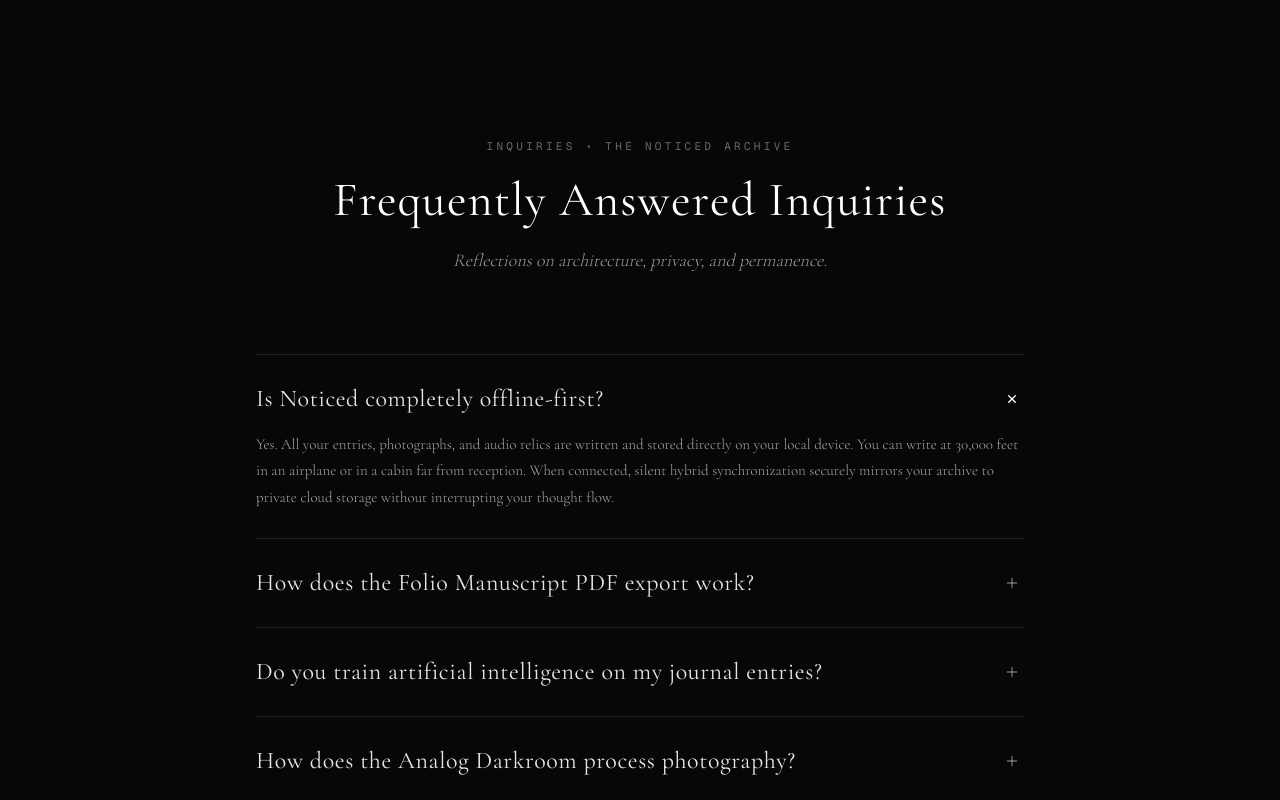
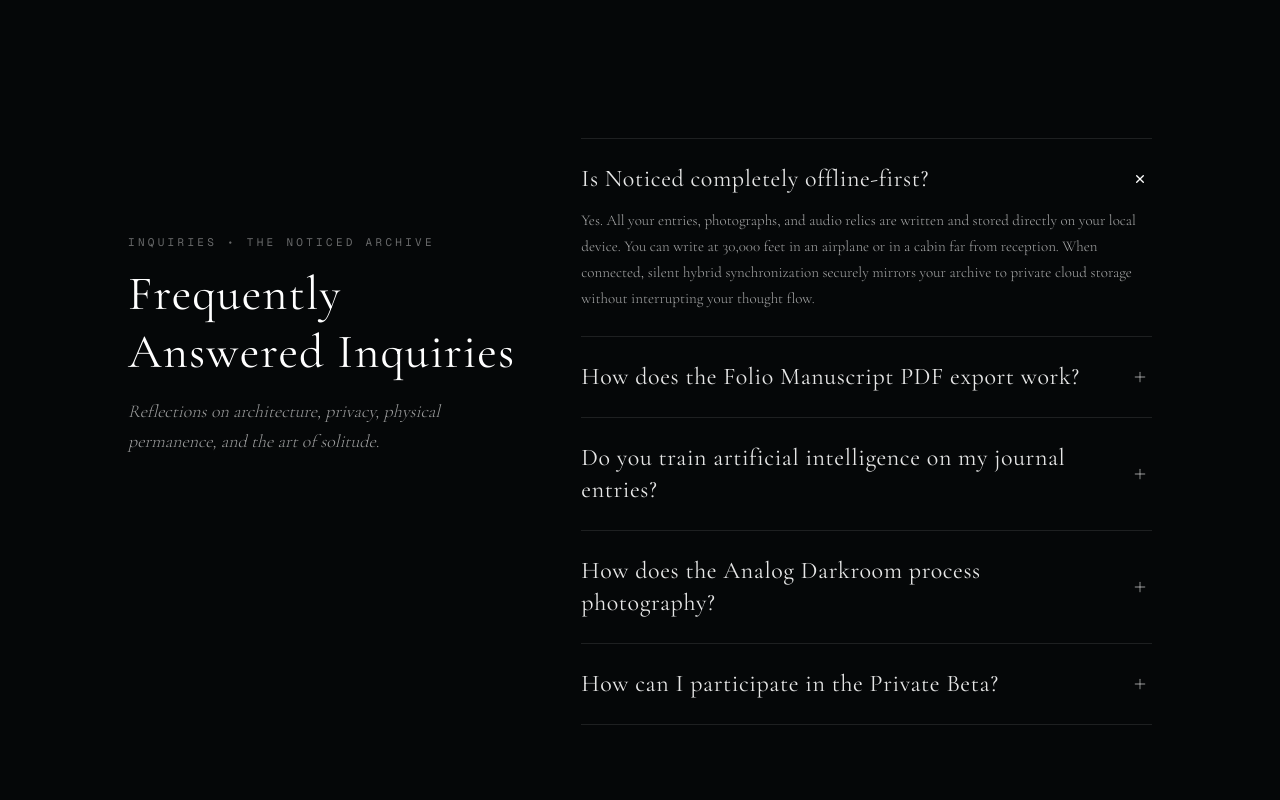
Before and after one commit to callipolis-inc/noticed-web, a Next.js app: page / in a window 1280 px wide. Shown: the part 3540-4340 px from the top of the page. Built offline with nearby package versions, Linux system fonts and the light colour scheme.

Commit message:
feat: refactor FAQ section into elegant two-column layout

```diff
--- a/src/components/FaqSection.tsx
+++ b/src/components/FaqSection.tsx
@@ -49,32 +49,35 @@
   return (
     <section className="relative w-full bg-[#050708] text-white py-24 sm:py-36 px-4 sm:px-8 md:px-14 flex flex-col items-center justify-center overflow-hidden select-none">
 
-      {/* 1. SECTION HEADER */}
+      {/* 1. TWO-COLUMN FAQ CONTAINER */}
+      <div className="w-full max-w-5xl grid grid-cols-1 lg:grid-cols-12 gap-10 lg:gap-16 items-start">
+
+        {/* LEFT COLUMN: Section Title & Narrative */}
         <motion.div
           initial={{ opacity: 0, y: 16 }}
           whileInView={{ opacity: 1, y: 0 }}
           viewport={{ once: true, margin: "-80px" }}
           transition={{ duration: 0.9 }}
-        className="max-w-2xl text-center mb-16 sm:mb-20 px-4"
+          className="lg:col-span-5 lg:sticky lg:top-24 space-y-4"
         >
-        <span className="font-mono text-[10px] sm:text-[11px] uppercase tracking-[0.3em] text-white/40 block mb-4">
+          <span className="font-mono text-[10px] sm:text-[11px] uppercase tracking-[0.3em] text-white/40 block">
             Inquiries &bull; The Noticed Archive
           </span>
-        <h2 className="font-[family-name:var(--font-cormorant)] text-3xl sm:text-4xl md:text-5xl font-normal leading-[1.25] text-white tracking-wide mb-4">
+          <h2 className="font-[family-name:var(--font-cormorant)] text-3xl sm:text-4xl md:text-5xl font-normal leading-[1.2] text-white tracking-wide">
             Frequently Answered Inquiries
           </h2>
-        <p className="font-[family-name:var(--font-cormorant)] text-base sm:text-lg text-white/60 font-light italic">
-          Reflections on architecture, privacy, and permanence.
+          <p className="font-[family-name:var(--font-cormorant)] text-base sm:text-lg text-white/60 font-light italic leading-relaxed">
+            Reflections on architecture, privacy, physical permanence, and the art of solitude.
           </p>
         </motion.div>
 
-      {/* 2. SLENDER ACCORDION CONTAINER (NO GLASS, RAW HAIRLINE RULES) */}
-      <div className="w-full max-w-3xl divide-y divide-white/10 border-y border-white/10">
+        {/* RIGHT COLUMN: Slender Accordion List */}
+        <div className="lg:col-span-7 w-full divide-y divide-white/10 border-y border-white/10">
           {FAQS.map((faq, index) => {
             const isOpen = openIndex === index;
 
             return (
-            <div key={index} className="py-5 sm:py-7">
+              <div key={index} className="py-5 sm:py-6">
                 <button
                   onClick={() => toggleFaq(index)}
                   className="w-full flex items-center justify-between text-left group cursor-pointer gap-6"
@@ -102,7 +105,7 @@
                       transition={{ duration: 0.35, ease: [0.16, 1, 0.3, 1] }}
                       className="overflow-hidden"
                     >
-                    <p className="pt-4 text-sm sm:text-[15px] leading-[1.75] text-white/65 font-light font-[family-name:var(--font-cormorant)]">
+                      <p className="pt-3 text-sm sm:text-[15px] leading-[1.75] text-white/65 font-light font-[family-name:var(--font-cormorant)]">
                         {faq.answer}
                       </p>
                     </motion.div>
@@ -113,7 +116,9 @@
           })}
         </div>
 
-      {/* 3. SLENDER RESERVATION BANNER */}
+      </div>
+
+      {/* 2. SLENDER RESERVATION BANNER */}
       <motion.div
         initial={{ opacity: 0, y: 20 }}
         whileInView={{ opacity: 1, y: 0 }}
@@ -140,7 +145,7 @@
         </button>
       </motion.div>
 
-      {/* 4. MINIMALIST ARCHIVAL FOOTER */}
+      {/* 3. MINIMALIST ARCHIVAL FOOTER */}
       <footer className="w-full max-w-5xl mt-24 pt-8 border-t border-white/10 flex flex-col sm:flex-row items-center justify-between text-[11px] font-mono text-white/40 tracking-wider">
         <span>NOTICED &bull; VOL. I &bull; MCMXXVI</span>
         <span className="mt-2 sm:mt-0 font-[family-name:var(--font-cormorant)] text-sm text-white/60 italic">
```
Lines whose indentation alone changed are shown as unchanged.
